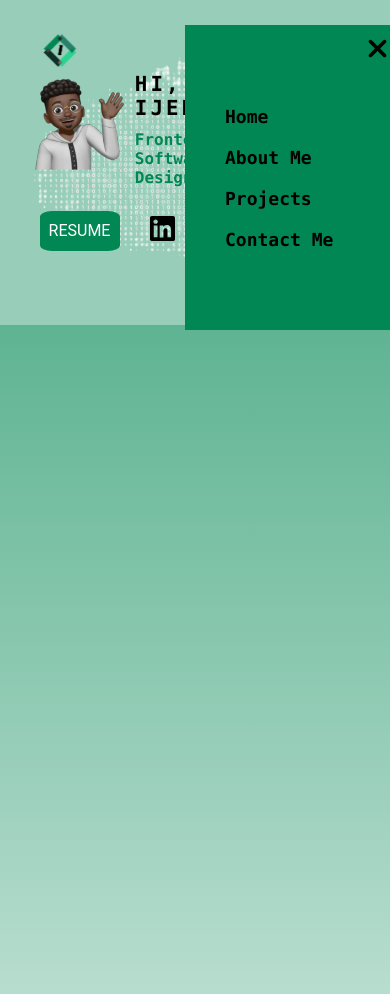
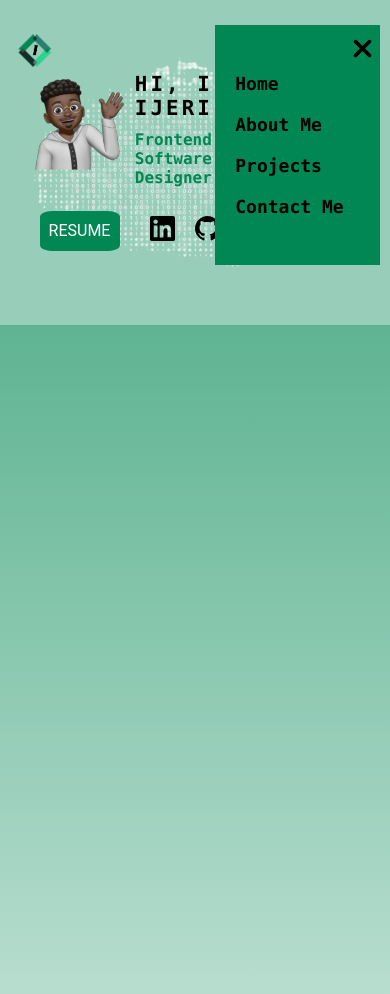
Before and after one commit to ijeriomit/portfolio-site-2.0, a Vue app: page / in a window 390 px wide. Both pictures are taken after a click on the button 365 px from the left and 50 px from the top of the page. Shown: the top 994 px of the page. Built offline with nearby package versions, Linux system fonts and the light colour scheme.

Commit message:
updated link on site and made responsive dropdown menu

```diff
--- a/src/App.vue
+++ b/src/App.vue
@@ -103,7 +103,7 @@ $page-height: $title-height + $aboutMe-height + $projects-height +
   height: $header-height;
   position: fixed;
   z-index: 1000;
-  grid-column: 2/3;
+  grid-column: 2/2;
 }
 .footer {
   z-index: 1;
--- a/src/components/floating-header.vue
+++ b/src/components/floating-header.vue
@@ -63,12 +63,12 @@ export default {
   // margin: -15px;
   align-self: center;
   width: 75px;
-  left: 15px;
-  position: relative;
 }
 .logo-text {
+  position: relative;
   align-self: center;
   width: 75px;
+  right: 15px;
   margin-bottom: -7px;
 }
 .hamburger-menu {
@@ -85,6 +85,7 @@ export default {
 }
 .close-menu {
   width: 25px;
+  padding: 5px;
 }
 .logo-spin {
   animation-name: spin;
@@ -132,26 +133,30 @@ export default {
   100% {
     opacity: 0;
     transform: translateX(-75px);
+    display: none;
   }
 }
 
 @media screen and (max-width: $phone-screen-width) {
   .hamburger-menu {
     padding: 0px;
+    width: 25px;
   }
   .logo-icon {
     width: 50px;
   }
   .logo-text {
+    right: 10px;
     width: 50px;
+  }
+  .header-wrapper {
+    width: 95%;
+    justify-self: center;
   }
 }
 @media screen and (max-width: $small-screen-width) {
   .hamburger-menu {
     display: block;
   }
-  .header-wrapper {
-    justify-content: space-between;
-  }
 }
 </style>
--- a/src/components/menu-nav.vue
+++ b/src/components/menu-nav.vue
@@ -18,7 +18,7 @@ export default {
   background-color: $primary-color;
   flex-flow: column nowrap;
   position: absolute;
-  height: 225px;
+  height: 200px;
   width: 125px;
   right: 0px;
   top: 25px;
@@ -39,4 +39,9 @@ a:hover {
   color: $secondary-color;
   font-size: larger;
 }
+@media screen and (max-width: $phone-screen-width) {
+  .menu {
+    padding: 20px;
+  }
+}
 </style>
--- a/src/sections/home.vue
+++ b/src/sections/home.vue
@@ -11,14 +11,28 @@
     </h1>
     <p class="subtitle">Frontend Developer / Software Engineer / UX Designer</p>
     <div class="button-row">
-      <button class="resume-button">RESUME</button>
-      <a class="social-link">
+      <a href="https://yellow-anabal-39.tiiny.site/" target="_blank">
+        <button class="resume-button">RESUME</button>
+      </a>
+      <a
+        class="social-link"
+        href="https://www.linkedin.com/in/ijeri-omitogun/"
+        target="_blank"
+      >
         <img src="@/assets/link-images/linkedin.svg" />
       </a>
-      <a class="social-link">
+      <a
+        class="social-link"
+        href="https://github.com/ijeriomit"
+        target="_blank"
+      >
         <img src="@/assets/link-images/github.svg" />
       </a>
-      <a class="social-link">
+      <a
+        class="social-link"
+        href="https://medium.com/@jeri-omit"
+        target="_blank"
+      >
         <img src="@/assets/link-images/medium.svg" />
       </a>
     </div>
```
